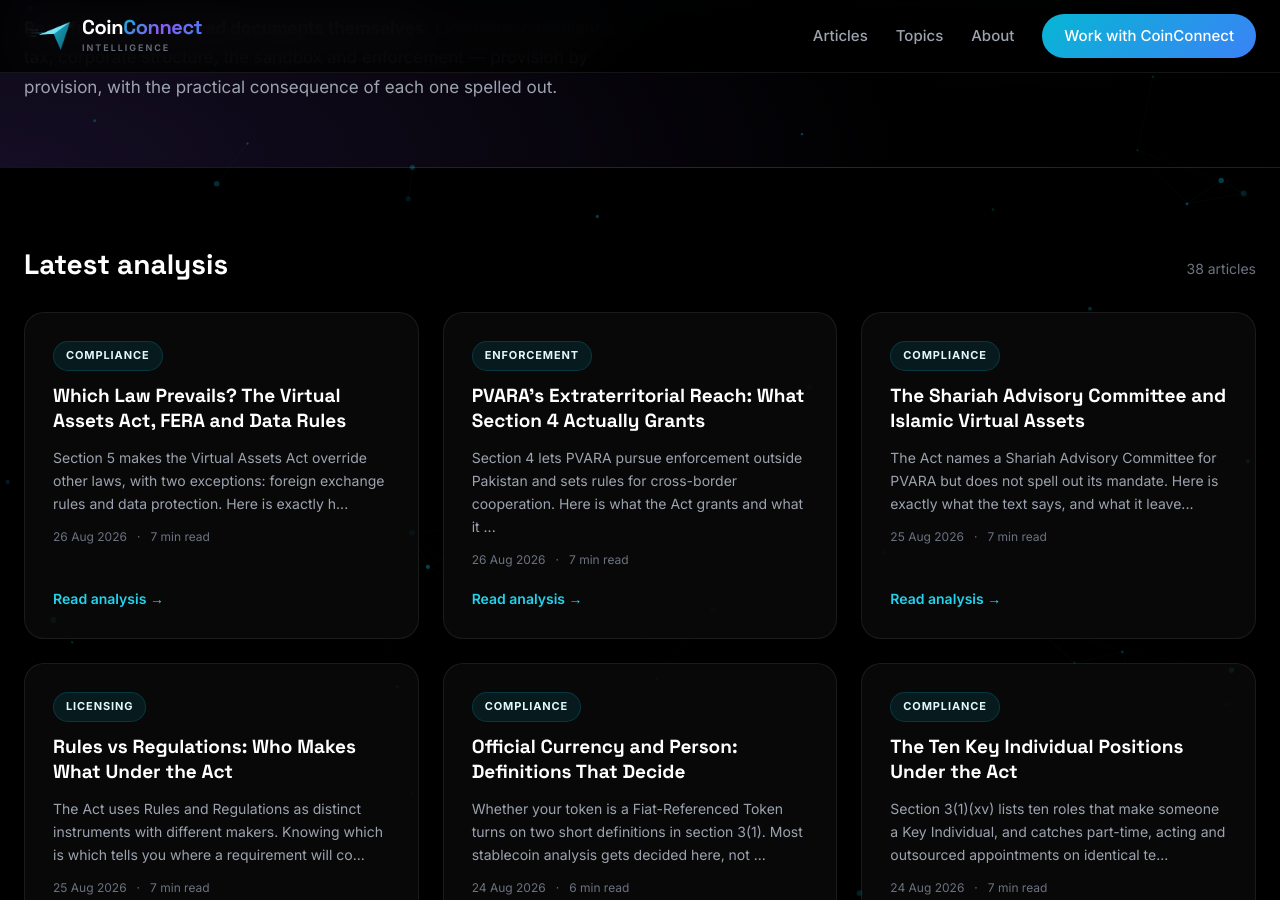
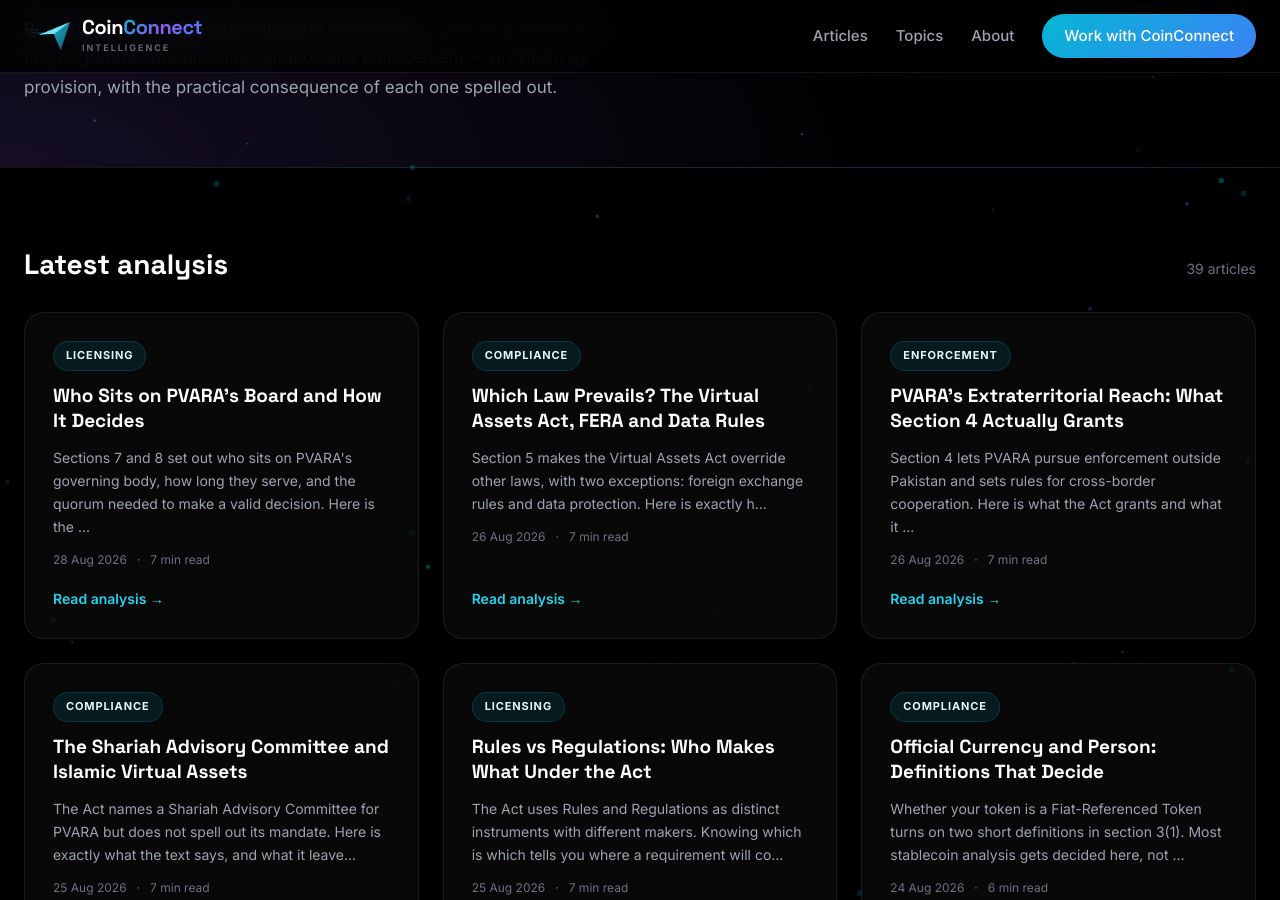
Before and after one commit to coinconnect-pk/coinconnect-pk.github.io, a Jekyll site: the page built from index.html, in a window 1280 px wide and 900 px high, scrolled down 447 px. Built offline with Jekyll 4.4.1, drawn with Linux system fonts in a browser that asks for light colours.

Commit message:
Publish article for 2026-08-28

```diff
--- a/_data/linkmap.yml
+++ b/_data/linkmap.yml
@@ -352,3 +352,6 @@ blog:
   - url: "https://blog.coinconnect.site/which-law-prevails-the-virtual-assets-act-fera-and-data-rules/"
     title: "Which Law Prevails? The Virtual Assets Act, FERA and Data Rules"
     topics: [law, prevails, virtual, assets, act, fera, data, rules, compliance]
+  - url: "https://blog.coinconnect.site/who-sits-on-pvaras-board-and-how-it-decides/"
+    title: "Who Sits on PVARA's Board and How It Decides"
+    topics: [sits, pvaras, board, decides, licensing]
--- a/_data/published-log.csv
+++ b/_data/published-log.csv
@@ -37,3 +37,4 @@ date,source,title,words
 2026-08-25,queue,"The Shariah Advisory Committee and Islamic Virtual Assets",1321
 2026-08-26,queue,"PVARA's Extraterritorial Reach: What Section 4 Actually Grants",1499
 2026-08-26,queue,"Which Law Prevails? The Virtual Assets Act, FERA and Data Rules",1403
+2026-08-28,queue,"Who Sits on PVARA's Board and How It Decides",1491
--- a/_queue/039-pvara-board-composition-quorum-decisions.md
+++ b/_posts/2026-08-28-who-sits-on-pvaras-board-and-how-it-decides.md
@@ -1,7 +1,7 @@
 ---
 layout: post
 title: "Who Sits on PVARA's Board and How It Decides"
-date: 2026-01-01 09:00:00 +0500
+date: 2026-08-28 11:59:44 +0500
 categories: [Licensing]
 author: "Malik Abbas"
 description: "Sections 7 and 8 set out who sits on PVARA's governing body, how long they serve, and the quorum needed to make a valid decision. Here is the full breakdown."
```
Also changed, not shown: other parts of _posts/2026-08-28-who-sits-on-pvaras-board-and-how-it-decides.md (+0 -5 lines).
